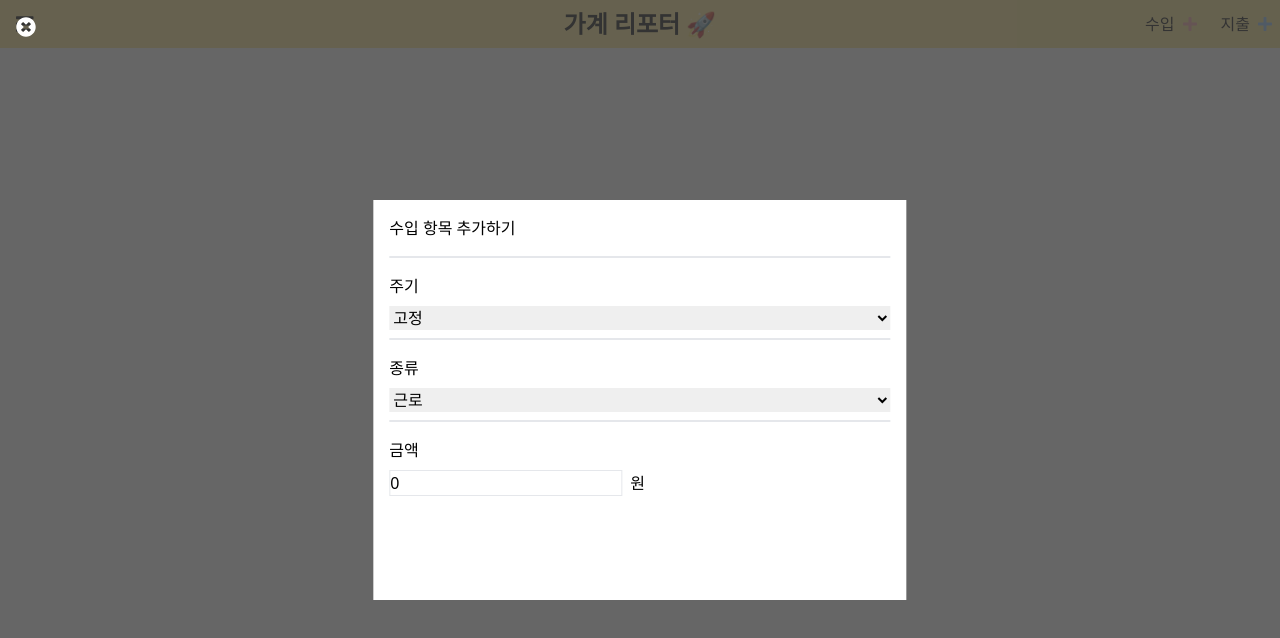
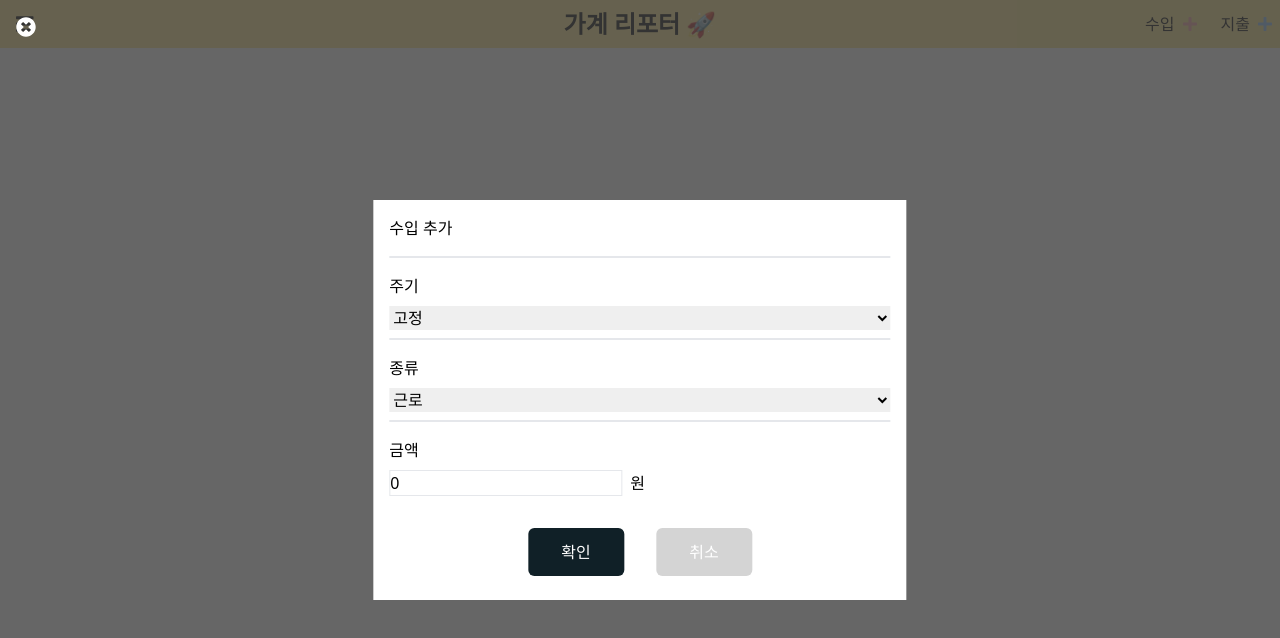
Before and after one commit to SUPINKIM/account_reporter, a Vue app: page / in a window 1280 px wide. Both pictures are taken after a click on the button "수입". Shown: the top 638 px of the page. Built offline with nearby package versions, Linux system fonts and the light colour scheme.

Commit message:
feat: income 모달 내 버튼 추가

```diff
--- a/src/components/IncomeForm.vue
+++ b/src/components/IncomeForm.vue
@@ -1,9 +1,16 @@
 <script setup lang="ts">
-import { computed, Ref, ref } from 'vue';
+import { Ref, ref } from 'vue';
 import { Category, Cycle } from '../utils/types';
+import { useStore } from '../vuex/store';
+import Form from './ui/Form.vue';
+import Button from './ui/Button.vue';
+
+const store = useStore();
 
 const cycle: Ref<Cycle> = ref('fixed');
 const category: Ref<Category> = ref('income');
+
+const earning = ref(0);
 
 const selectCycle = (event: Event) => {
   cycle.value = (event.target as HTMLSelectElement).value as Cycle;
@@ -12,15 +19,18 @@ const selectCategory = (event: Event) => {
   category.value = (event.target as HTMLSelectElement).value as Category;
 };
 
-const earning = ref(0);
+const onSubmitIncomeInfo = () => {
+  console.log('this is emit');
+};
+
+const onCloseModal = () => {
+  store.commit('closeModal');
+};
 </script>
 
 <template>
-  <div
-    class="modal-content-container w-8/12 md:w-5/12 h-2/4 bg-white absolute top-1/2 left-1/2 -translate-x-2/4 -translate-y-2/4 p-4"
-    @click.stop
-  >
-    <div class="modal-content-title">수입 항목 추가하기</div>
+  <Form>
+    <div class="modal-content-title">수입 추가</div>
     <div class="w-full border my-4"></div>
     <div class="flex flex-col gap-y-2 border-b-2 pb-2">
       <label>주기</label>
@@ -34,6 +44,8 @@ const earning = ref(0);
       <select @change="selectCategory">
         <option value="income" selected>근로</option>
         <option value="stock">주식</option>
+        <option value="deposit">예금</option>
+        <option value="savings">적금</option>
       </select>
     </div>
     <div class="flex flex-wrap flex-col gap-y-2">
@@ -48,7 +60,15 @@ const earning = ref(0);
         <span>원</span>
       </div>
     </div>
-  </div>
+    <div class="w-full mt-8 flex justify-center items-center gap-x-8">
+      <Button @clickButton="onSubmitIncomeInfo" />
+      <Button
+        :text="'취소'"
+        :color="'bg-neutral-300'"
+        @clickButton="onCloseModal"
+      />
+    </div>
+  </Form>
 </template>
 
 <style scoped></style>
```
